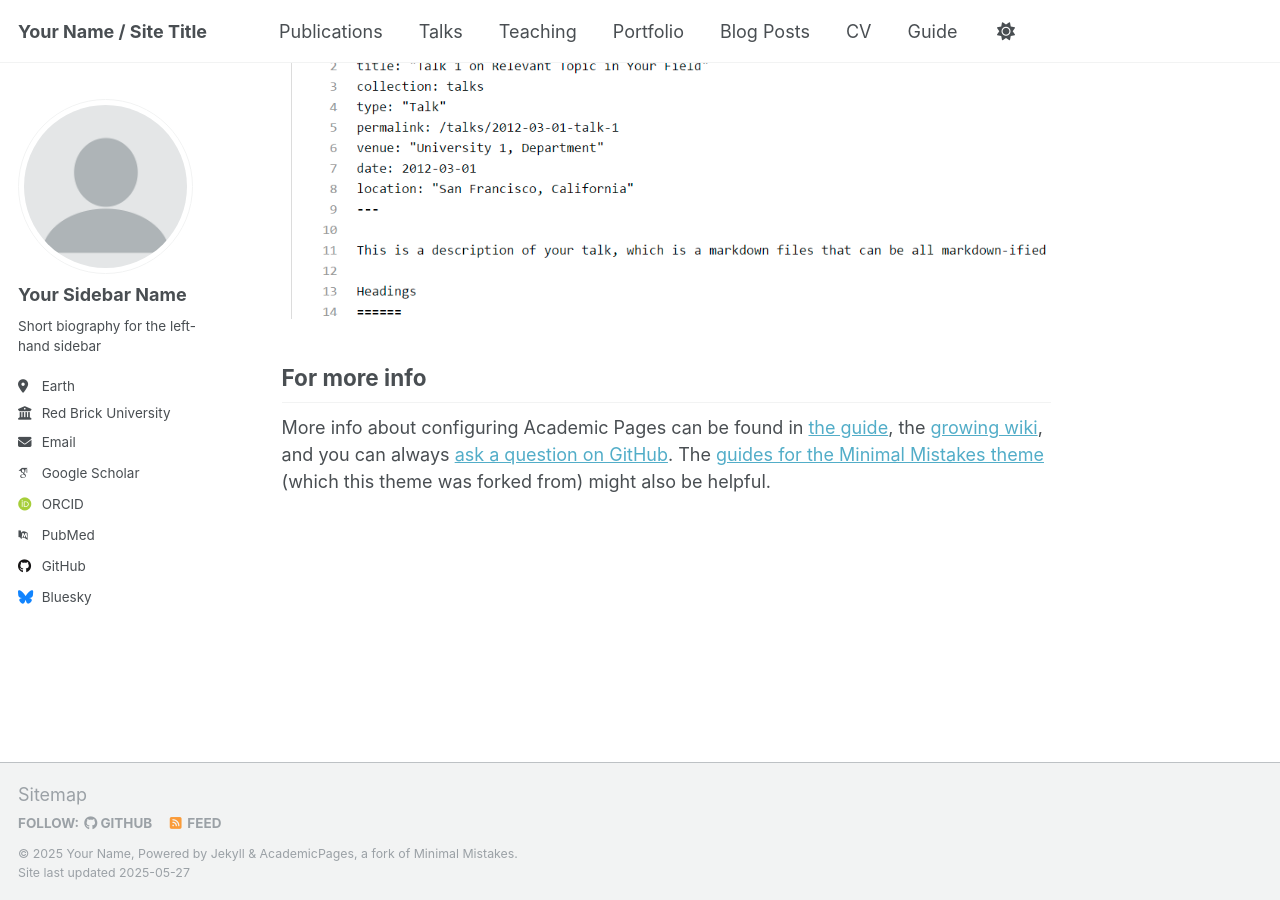
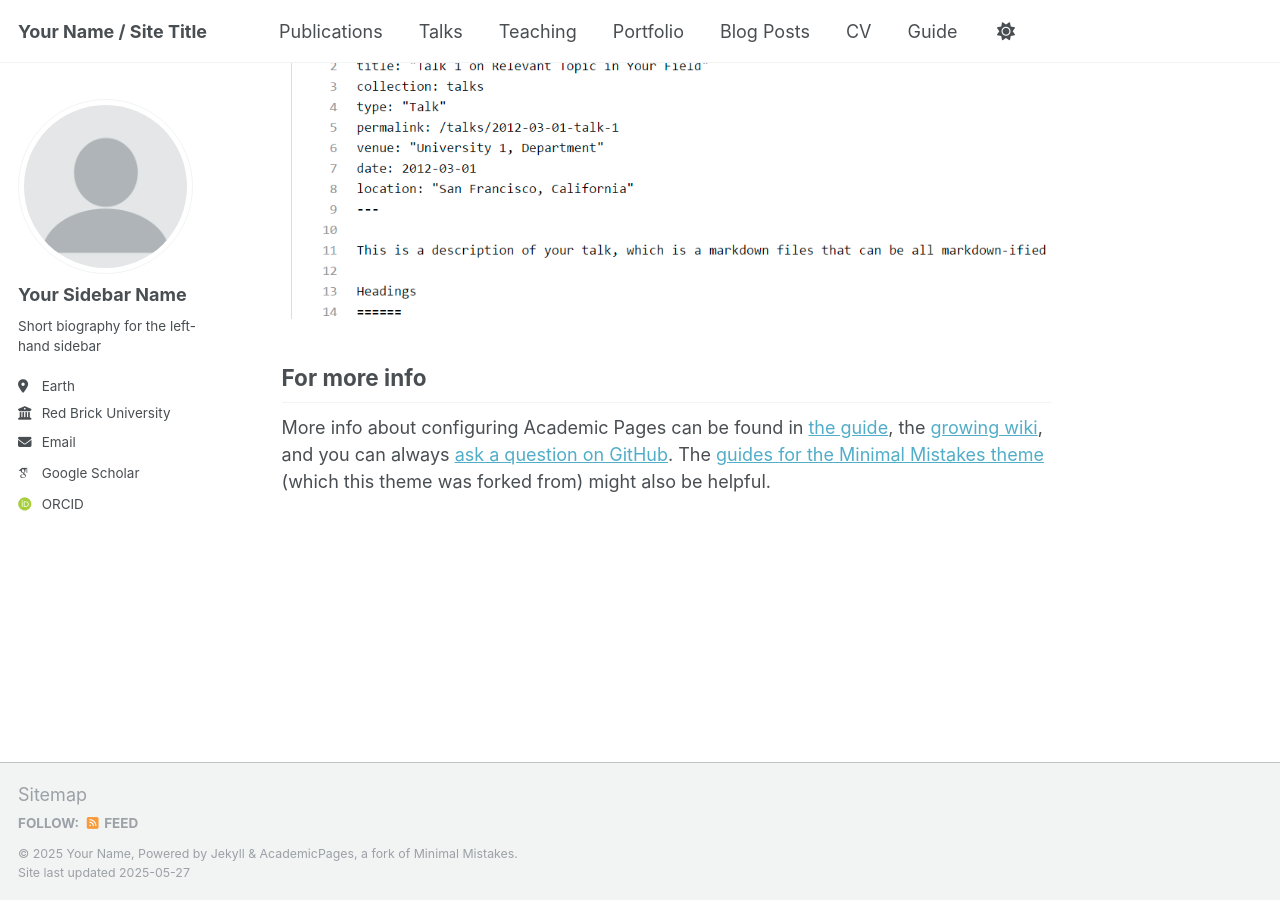
Before and after one commit to psholma/psholma.github.io, a Jekyll site: the page built from _pages/about.md, in a window 1280 px wide and 900 px high, scrolled down 2636 px. Built offline with Jekyll 4.4.1, drawn with Linux system fonts in a browser that asks for light colours; some web fonts are replaced; part of the change alters nothing that is shown.

Commit message:
Update _config.yml

```diff
--- a/_config.yml
+++ b/_config.yml
@@ -38,7 +38,7 @@ author:
   impactstory      : # URL
   orcid            : "http://orcid.org/yourorcidurl"
   semantic         : # URL
-  pubmed           : "https://www.ncbi.nlm.nih.gov/pubmed/?term=john+snow"
+  pubmed           : # URL
   researchgate     : # URL
   scopus           : # URL
 
@@ -46,12 +46,12 @@ author:
   bitbucket        : # Username - Update with your username on the site
   codepen          : # Username
   dribbble         : # Username
-  github           : "academicpages"
+  github           : # USERNAME
   kaggle           : # Username
   stackoverflow    : # User number or user number and name (i.e., use "1" or "1/jeff-atwood")
 
   # Social media
-  bluesky          : "bsky.app" # Replace this with you Bluesky username
+  bluesky          : # Replace this with you Bluesky username
   facebook         : # Username
   flickr           : # Username
   foursquare       : # Username
```
